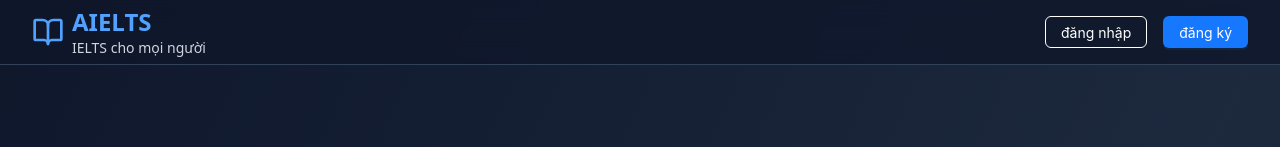
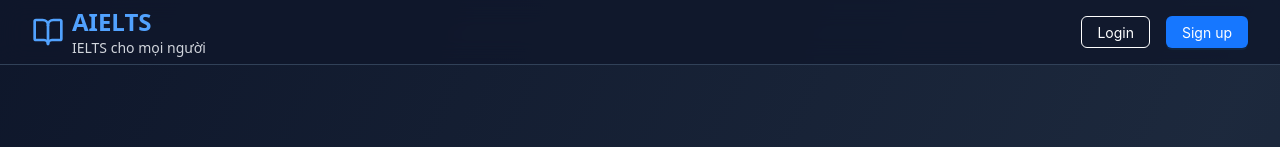
Before and after one commit to KhangKhangKhangKhang/IELTS-training-website, a React (Vite) app: page /landingPage in a window 1280 px wide. Shown: the top 147 px of the page. Built offline with nearby package versions, Linux system fonts and the light colour scheme; no server answers.

Commit message:
fix landingPage

```diff
--- a/src/Pages/landingPage.jsx
+++ b/src/Pages/landingPage.jsx
@@ -14,7 +14,7 @@ import {
 import { Button, Card } from "antd";
 import FloatingWords from "@/components/landingPage/FloatingWords";
 import StatsSection from "@/components/landingPage/StatsSection";
-import { Link, Navigate } from "react-router";
+import { useNavigate } from "react-router";
 const LandingPage = () => {
   return (
     <div className="min-h-screen bg-gradient-to-br from-slate-900 via-slate-800 to-slate-900">
@@ -41,6 +41,7 @@ const LandingPage = () => {
 
 // Component Navbar cho Landing Page
 const Navbar = () => {
+  const navigate = useNavigate();
   return (
     <nav className="fixed w-full bg-slate-900/80 backdrop-blur-md z-50 border-b border-slate-700">
       <div className="max-w-7xl mx-auto px-4 sm:px-6 lg:px-8">
@@ -64,11 +65,19 @@ const Navbar = () => {
             animate={{ opacity: 1, x: 0 }}
             className="flex space-x-4"
           >
-            <Button ghost className="text-white border-slate-600">
-              <Link to="/login">đăng nhập</Link>
+            <Button
+              ghost
+              className="text-white border-slate-600"
+              onClick={() => navigate("/login")}
+            >
+              Login
             </Button>
-            <Button type="primary" className="bg-blue-600 hover:bg-blue-700">
-              <Link to="/signUp">đăng ký</Link>
+            <Button
+              type="primary"
+              className="bg-blue-600 hover:bg-blue-700"
+              onClick={() => navigate("/signup")}
+            >
+              Sign up
             </Button>
           </motion.div>
         </div>
```
